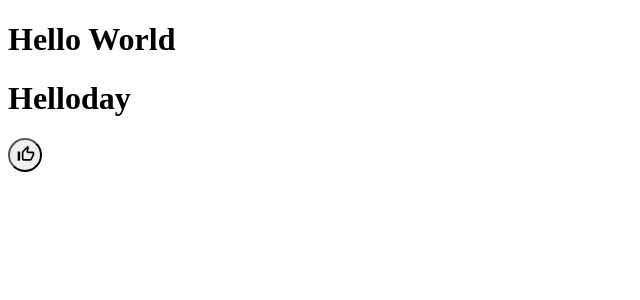
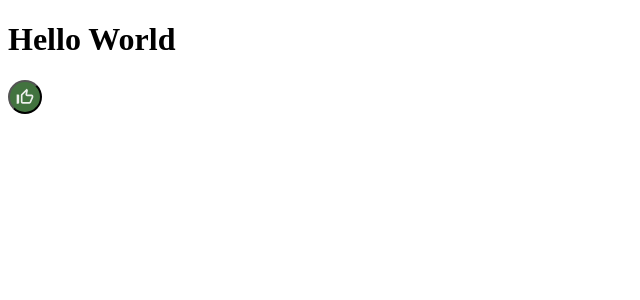
Before and after one commit to Semi-koron/korocupFrontend2024, a Next.js app: page / in a window 1280 px wide. Shown: the top 300 px of the page, without its empty margins (0-640 px from the left). Built offline with nearby package versions, Linux system fonts and the light colour scheme.

Commit message:
Likebuttonできました

```diff
--- a/src/app/components/like_button/test.tsx
+++ b/src/app/components/buttons/LIkebutton/page.tsx
@@ -1,13 +1,14 @@
 import ThumbUpOffAltIcon from "@mui/icons-material/ThumbUpOffAlt";
-import Styles from "./page.module.css";
+import Styles from "./../page.module.css";
+
 export default function Likebutton() {
   return (
     <>
-      <h1>Helloday</h1>
-      <button className={Styles.like_button}>
+      <button className={Styles.button}>
         <ThumbUpOffAltIcon
           style={{
             fontSize: 20,
+            color: "#EEF0ED",
           }}
         />
       </button>
--- /dev/null
+++ b/src/app/components/buttons/page.module.css
@@ -0,0 +1,9 @@
+.button {
+  border-radius: 50%;
+  width: 34px;
+  height: 34px;
+  background-color: #42733f;
+  display: flex;
+  align-items: center;
+  justify-content: center;
+}
--- a/src/app/components/like_button/page.module.css
+++ /dev/null
@@ -1,5 +0,0 @@
-.like_button {
-  border-radius: 50%;
-  width: 34px;
-  height: 34px;
-}
--- a/src/app/page.tsx
+++ b/src/app/page.tsx
@@ -1,4 +1,4 @@
-import Likebutton from "./components/like_button/test";
+import Likebutton from "./components/buttons/LIkebutton/page";
 
 export default function Home() {
   return (
```
Also changed, not shown: src/app/components/buttons/comentbutton/page.tsx (added, +16 -0 lines).
